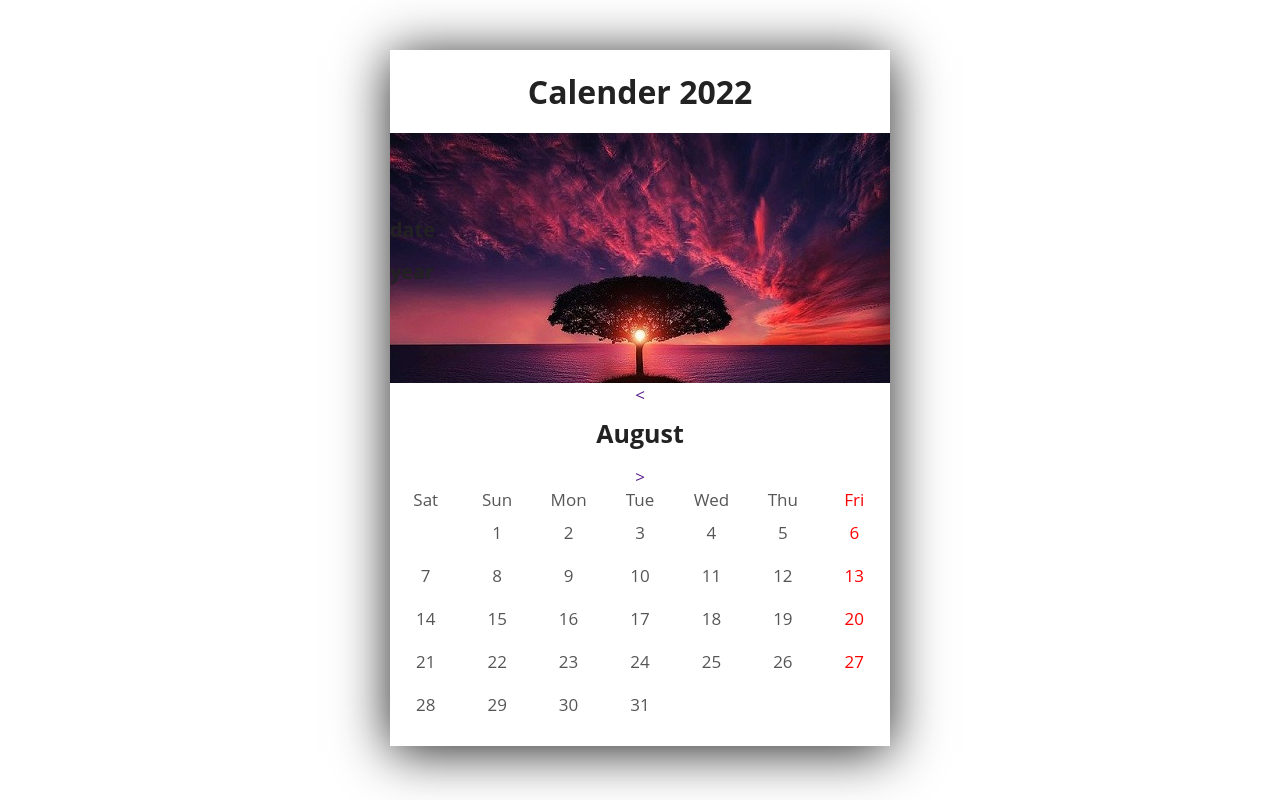
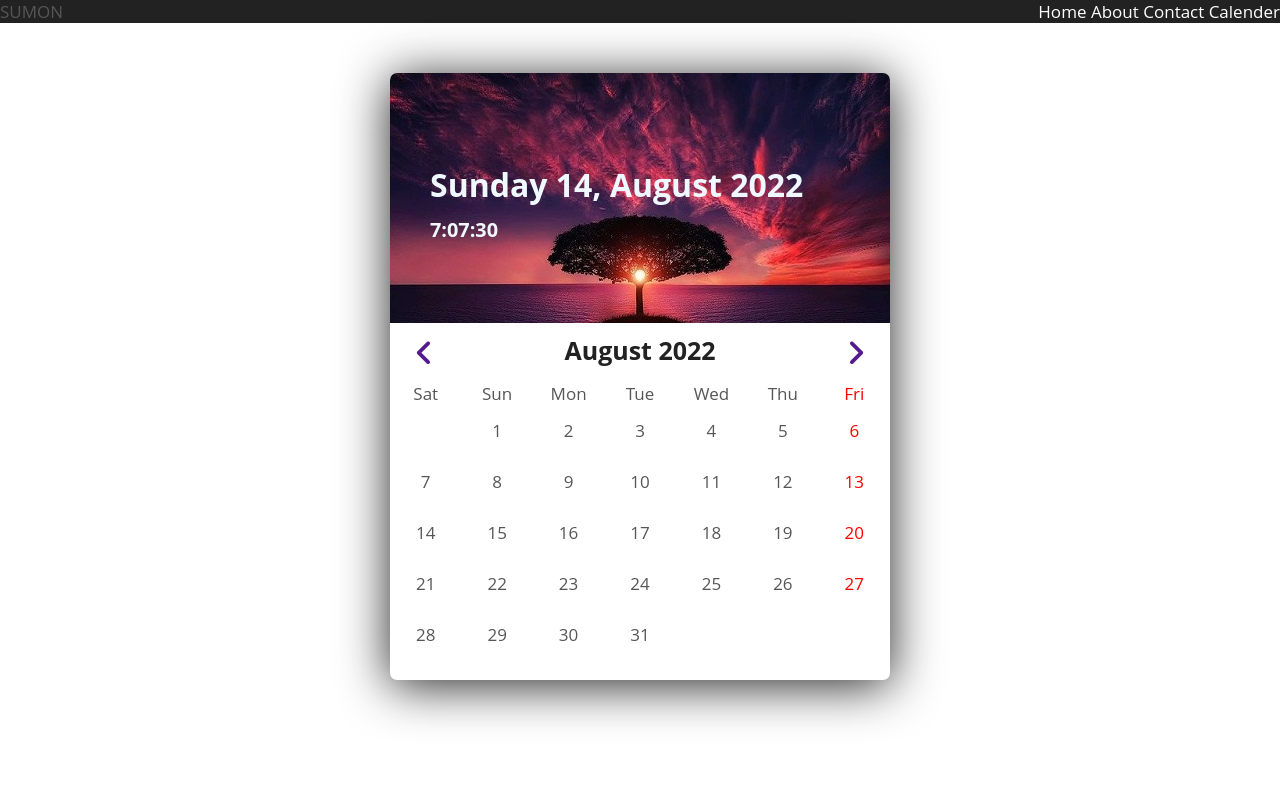
Before and after one commit to codes-sumon/row-html-css-practise, a plain HTML site: page New folder/calender.html in a window 1280 px wide. Drawn offline with Linux system fonts and the light colour scheme.

Commit message:
time added

```diff
--- a/New folder/calender.html
+++ b/New folder/calender.html
@@ -5,21 +5,41 @@
     <meta http-equiv="X-UA-Compatible" content="IE=edge">
     <meta name="viewport" content="width=device-width, initial-scale=1.0">
     <link rel="stylesheet" href="style.css">
+    <link rel="stylesheet" href="https://cdnjs.cloudflare.com/ajax/libs/font-awesome/6.1.2/css/all.min.css">
     <title>Calender</title>
 </head>
-<body>
+<body onload="startTime()">
+    <nav>
+        <div class="main-menu">
+            <div class="logo">
+                <div><span>S</span>UMON</div>
+            </div>
+            <div class="menu">
+                <ul>
+                    <li><a href="">Home</a></li>
+                    <li><a href="">About</a></li>
+                    <li><a href="">Contact</a></li>
+                    <li><a href="">Calender</a></li>
+                </ul>
+            </div>
+        </div>
+    </nav>
+
     <div class="section-padding">
         <div class="calender">
-            <h2>Calender 2022</h2>
+            <!-- <h2>Calender 2022</h2> -->
             <div class="calender-image">
-                <h3>date</h3>
-                <h3>year</h3>
+                <div class="text">
+                    <h2></h2>
+                    <h3><div id="time"></div></h3>
+                    <div id="time"></div>
+                </div>
             </div>
             <div class="calender-full-body">
                 <div class="calender-nav">
-                    <div class="link-left"><a href=""><</a></div>
-                    <h3>August</h3>
-                    <div class="link-left"><a href="">></a></div>
+                    <div class="link-left"><a href=""><i class="fa-solid fa-angle-left"></i></a></div>
+                    <h3>August 2022</h3>
+                    <div class="link-left"><a href=""><i class="fa-solid fa-angle-right"></i></a></div>
                 </div>
 
                 <div class="calender-header">
@@ -64,12 +84,27 @@
                     <div class="single-day">29</div>
                     <div class="single-day">30</div>
                     <div class="single-day">31</div>
-                    <div class="single-day"></div>
-                    <div class="single-day"></div>
-                    <div class="single-day"></div>
                 </div>
             </div>
         </div>
     </div>
+    <script src="date.js"></script>
+    <script>
+        function startTime() {
+          const today = new Date();
+          let h = today.getHours();
+          let m = today.getMinutes();
+          let s = today.getSeconds();
+          m = checkTime(m);
+          s = checkTime(s);
+          document.getElementById('time').innerHTML =  h + ":" + m + ":" + s;
+          setTimeout(startTime, 1000);
+        }
+
+        function checkTime(i) {
+          if (i < 10) {i = "0" + i};  // add zero in front of numbers < 10
+          return i;
+        }
+        </script>
 </body>
 </html>
--- /dev/null
+++ b/New folder/date.js
@@ -0,0 +1,51 @@
+var h2 = document.querySelector('.text h2');
+//var h3 = document.querySelector('.text h3');
+
+var monthArr = [
+    'January',
+    'February',
+    'March',
+    'April',
+    'May',
+    'June',
+    'July',
+    'August',
+    'September',
+    'October',
+    'November',
+    'December'
+];
+
+var dayArr = [
+    'Sunday',
+    'Monday',
+    'Tuesday',
+    'Wednesday',
+    'Thursday',
+    'Friday',
+    'Saturday',
+];
+
+var d = new Date();
+
+var obj = getDate();
+
+function getDate() {
+    var month = d.getMonth();
+    month = monthArr[month];
+
+    var day = d.getDay();
+    day = dayArr[day];
+
+    var date = d.getDate();
+
+    h2.innerHTML = day + ' '+date + ', ' + month +' '+ d.getFullYear();
+    //h3.innerHTML = 'Time: '+d.getHours()+':'+d.getMinutes();
+
+    return {
+        m: month,
+        dy: day,
+        dt: date,
+        yr: d.getFullYear()
+    };
+}
--- a/New folder/style.css
+++ b/New folder/style.css
@@ -29,7 +29,7 @@ a, a:hover {
 
 /* Calender css */
 .section-padding{
-    margin: 50px 0px;
+    margin: 50px 0px 0px 0px;
     padding: 0px;
 }
 .calender {
@@ -37,17 +37,16 @@ a, a:hover {
     margin: auto;
     background-color: rgb(255, 255, 255);
     box-shadow: 0 5px 50px #222;
+    border-radius: 7px 7px 7px 7px;
 }
-.calender h2{
-    padding: 20px 0px 5px 0px;
-    text-align: center;
-}
+
 .calender-image{
     background-image: url("calender-bg.jpg");
     height: 250px;
     width: 500px;
     align-content: center;
     object-fit: cover;
+    border-radius: 7px 7px 0px 0px;
 }
 
 .calender-full-body{
@@ -72,3 +71,52 @@ a, a:hover {
 .single-day{
     padding: 10px;
 }
+
+
+.link-left a{
+    font-size: 30px;
+}
+.calender-nav{
+    display: flex;
+    justify-content: space-between;
+    align-items: center;
+    padding: 0px 25px;
+}
+.text h3,.text h2{
+    color: aliceblue;
+    padding-top: 10px;
+    margin: 0px;
+    padding-left: 40px;
+}
+.single-day{
+    display: flex;
+    align-items: center;
+    justify-content: center;
+    height: 31px;
+    text-align:center;
+}
+.single-day:hover{
+    /* border: 2px solid skyblue;  */
+    border-radius: 50%;
+    font-weight: 700;
+    color: rgb(16, 16, 19);
+    background-color: rgb(166, 255, 255);
+}
+.logo img{
+    max-width: 50px;
+    max-height: 50px;
+}
+.main-menu{
+    background-color: #222;
+    display: flex;
+    justify-content: space-between;
+}
+.menu{
+    align-items: right;
+}
+.menu ul li{
+    display: inline-block;
+}
+.menu ul li a{
+    color: white;
+}
```
Also changed, not shown: index.html (+3 -0 lines), sep-calendar.html (+21 -106 lines), test.js (+28 -0 lines), New folder/sumon-logos.png (added).
